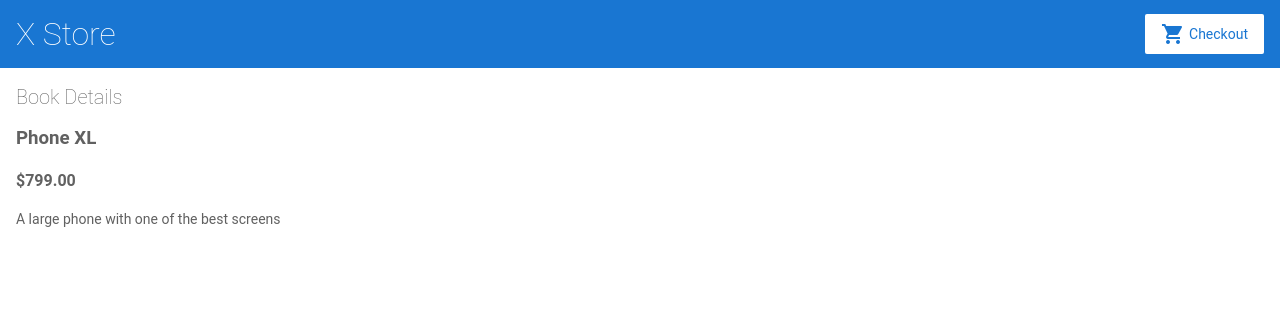
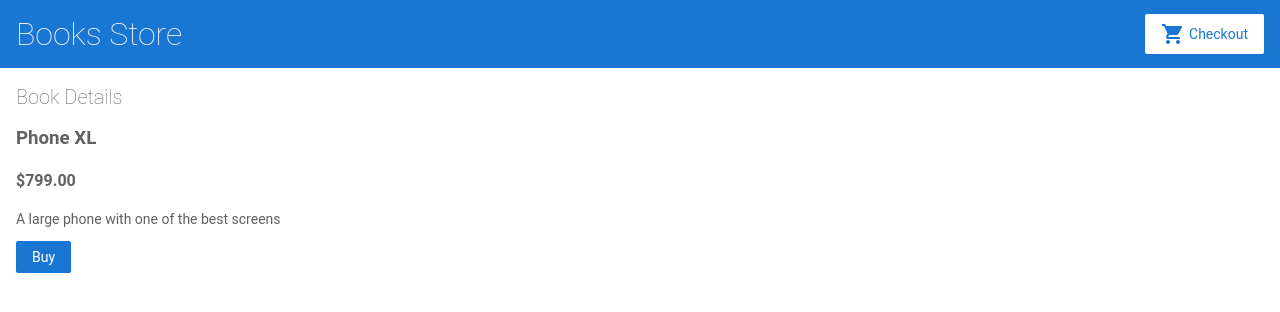
Before and after one commit to anacpe9/x-store-web, an Angular app: page /books/1 in a window 1280 px wide. Shown: the top 312 px of the page. Built offline with nearby package versions, Linux system fonts and the light colour scheme.

Commit message:
:sparkles: cart service

```diff
--- a/src/app/app.module.ts
+++ b/src/app/app.module.ts
@@ -15,6 +15,10 @@ import { BookDetailsComponent } from './book-details/book-details.component';
     RouterModule.forRoot([
       { path: '', component: BookListComponent },
       { path: 'books/:bookId', component: BookDetailsComponent },
+
+      // { path: 'login', component: BookDetailsComponent },
+      // { path: 'sign-up', component: BookDetailsComponent },
+      // { path: '**', component: PageNotFoundComponent, data: { title: 'Found Error !!!' } },
     ])
   ],
   declarations: [
--- a/src/app/book-details/book-details.component.html
+++ b/src/app/book-details/book-details.component.html
@@ -4,4 +4,5 @@
   <h3>{{ book.title }}</h3>
   <h4>{{ book.price | currency }}</h4>
   <p>{{  book.description }}</p>
+  <button type="button" (click)="addToCart(book)">Buy</button>
 </div>
--- a/src/app/book-details/book-details.component.ts
+++ b/src/app/book-details/book-details.component.ts
@@ -2,6 +2,7 @@ import { Component, OnInit } from '@angular/core';
 import { ActivatedRoute } from '@angular/router';
 
 import { Book, books } from '../books';
+import { CartService } from './../common/services/cart.service';
 
 @Component({
   selector: 'x-book-details',
@@ -12,7 +13,10 @@ export class BookDetailsComponent implements OnInit {
 
   book: Book | undefined;
 
-  constructor(private route: ActivatedRoute) { }
+  constructor(
+    private route: ActivatedRoute,
+    private cartService: CartService,
+    ) { }
 
   ngOnInit(): void {
     const routeParams = this.route.snapshot.paramMap;
@@ -22,4 +26,9 @@ export class BookDetailsComponent implements OnInit {
     this.book = books.find(book => book.id === productIdFromRoute);
   }
 
+  addToCart(book: Book){
+    this.cartService.addToCart(book);
+    window.alert('Your book has been added to the cart!');
+  }
+
 }
--- /dev/null
+++ b/src/app/common/services/cart.service.ts
@@ -0,0 +1,25 @@
+import { Book } from './../../books';
+import { Injectable } from '@angular/core';
+
+@Injectable({
+  providedIn: 'root'
+})
+export class CartService {
+
+  items: Book[] = [];
+
+  constructor() { }
+
+  addToCart(book: Book){
+    this.items.push(book);
+  }
+
+  getItems() {
+    return this.items;
+  }
+
+  clearCart(){
+    this.items.splice(0);
+    return this.items;
+  }
+}
--- a/src/app/top-bar/top-bar.component.html
+++ b/src/app/top-bar/top-bar.component.html
@@ -1,5 +1,5 @@
 <a [routerLink]="['/']">
-  <h1>X Store</h1>
+  <h1>Books Store</h1>
 </a>
 
 <a class="button fancy-button"><i class="material-icons">shopping_cart</i>Checkout</a>
```
Also changed, not shown: 1 other file (tests, documents, lock files or other folders).
